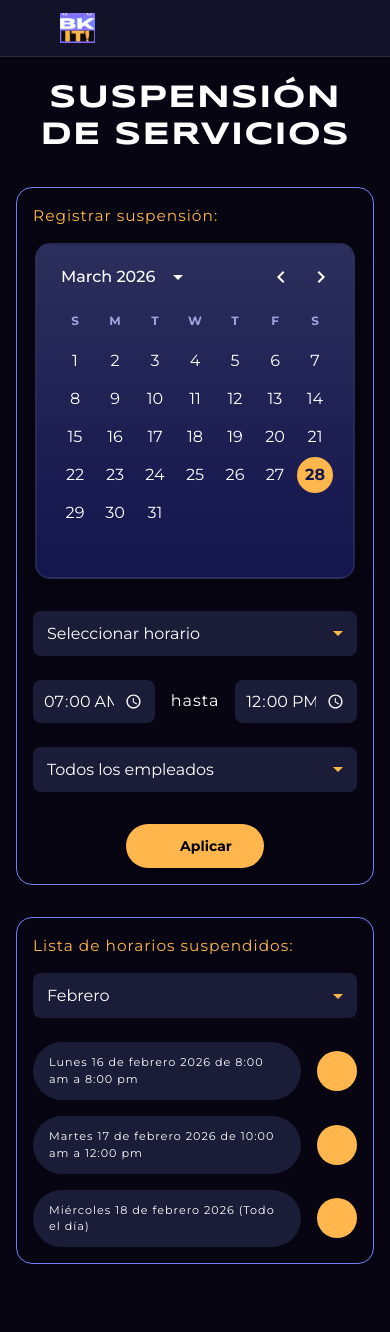
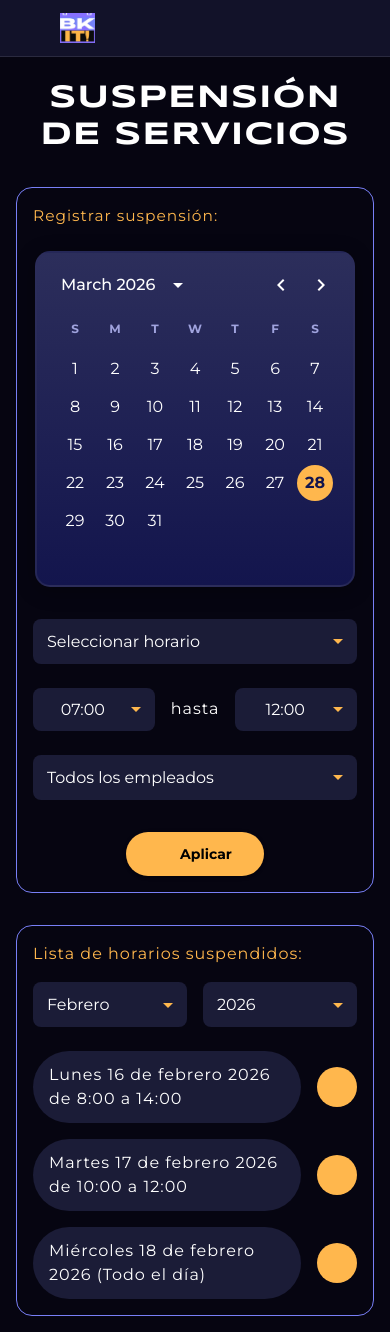
Before and after one commit to Jesi0523/book-it, a React (Vite) app in the folder frontend/: page /admin/suspensions in a window 390 px wide. Before the commit the page ends 1280 px from the top, so only its background shows below. Built offline with nearby package versions, Linux system fonts and the light colour scheme; some icons are missing.

Commit message:
refactor: cambie formato 24 hr

```diff
--- a/frontend/src/components/appointment/AppointmentModal.jsx
+++ b/frontend/src/components/appointment/AppointmentModal.jsx
@@ -62,7 +62,7 @@ const AppointmentModal = ({ open, onClose, appointment }) => {
       {/* Fecha y estado de la cita */}
       <Box sx={{ display: 'flex', flexDirection: { xs: 'column', sm: 'row' }, justifyContent: 'space-between', alignItems: { xs: 'center', sm: 'center' }, gap: 2, mb: 3 }}>
         <Box sx={{ borderBottom: `1px solid ${colorNaranja}`, pb: 0.5, width: 'fit-content' }}>
-          <Text children={appointment.dateStr || 'Febrero 11, 2026 9:00am a 10:00am.'} color={colorNaranja} size='16px' />
+          <Text children={appointment.dateStr || 'Febrero 11, 2026 9:00 a 10:00.'} color={colorNaranja} size='16px' />
         </Box>
 
         <Select
--- a/frontend/src/components/common/ScheduleSection.jsx
+++ b/frontend/src/components/common/ScheduleSection.jsx
@@ -54,6 +54,14 @@ const generarBloquesRango = (startMins, endMins) => {
   }
   return bloques;
 };
+
+const opcionesTiempo = Array.from({ length: 48 }, (_, i) => {
+  const h = Math.floor(i / 2)
+    .toString()
+    .padStart(2, '0');
+  const m = i % 2 === 0 ? '00' : '30';
+  return `${h}:${m}`;
+});
 
 const ScheduleSection = ({ scheduleMap, setScheduleMap }) => {
   // Responsive
@@ -130,9 +138,11 @@ const ScheduleSection = ({ scheduleMap, setScheduleMap }) => {
         sx={{
           display: 'flex',
           flexDirection: { xs: 'column', md: 'row' },
-          alignItems: { xs: 'stretch', md: 'center' },
-          gap: { xs: 2.5, md: 2 },
+          alignItems: 'center',
+          justifyContent: 'space-between',
+          gap: 3,
           mb: 4,
+          width: '100%',
         }}
       >
         {/* Titulo y dia */}
@@ -140,8 +150,10 @@ const ScheduleSection = ({ scheduleMap, setScheduleMap }) => {
           sx={{
             display: 'flex',
             alignItems: 'center',
-            justifyContent: 'space-between',
+            justifyContent: 'center',
+            flexWrap: 'wrap',
             gap: 2,
+            width: { xs: '100%', md: 'auto' },
           }}
         >
           {/* Titulo */}
@@ -157,10 +169,14 @@ const ScheduleSection = ({ scheduleMap, setScheduleMap }) => {
                 sx: {
                   backgroundColor: '#1b1c37',
                   color: 'white',
-                  '& .MuiMenuItem-root:hover': { backgroundColor: 'rgba(255, 183, 77, 0.2)' },
-                  '& .Mui-selected': { backgroundColor: 'rgba(255, 183, 77, 0.4) !important' }
-                }
-              }
+                  '& .MuiMenuItem-root:hover': {
+                    backgroundColor: 'rgba(255, 183, 77, 0.2)',
+                  },
+                  '& .Mui-selected': {
+                    backgroundColor: 'rgba(255, 183, 77, 0.4) !important',
+                  },
+                },
+              },
             }}
             sx={{
               minWidth: '130px',
@@ -179,75 +195,92 @@ const ScheduleSection = ({ scheduleMap, setScheduleMap }) => {
           </Select>
         </Box>
 
-        {/* Rango de horas */}
+        {/* Horas y Botones */}
         <Box
           sx={{
             display: 'flex',
+            flexWrap: 'wrap',
             alignItems: 'center',
-            justifyContent: { xs: 'space-between', md: 'flex-start' },
+            justifyContent: 'center',
             gap: 2,
+            width: { xs: '100%', md: 'auto' },
           }}
         >
+          {/* Rango de horas */}
+          <Box sx={{ display: 'flex', alignItems: 'center', gap: 2, flexWrap: 'wrap' }}>
             {/* Hora 1 */}
-          <TextField
-            type='time'
+            <Select
               value={startTime}
               onChange={(e) => setStartTime(e.target.value)}
               size='small'
-            inputProps={{ step: 1800 }}
               sx={{
-              flex: { xs: 1, md: 'none' },
+                width: '92px',
                 backgroundColor: '#1b1c37',
                 borderRadius: '8px',
-              '& input': {
                 color: 'white',
+                '& fieldset': { border: 'none' },
+                '& .MuiSelect-select': {
                   padding: '8px 14px',
                   textAlign: 'center',
                 },
-              '& fieldset': { border: 'none' },
-              '& input::-webkit-calendar-picker-indicator': {
-                filter: 'invert(1)',
+                '& .MuiSvgIcon-root': { color: '#ffb74d' },
+              }}
+              MenuProps={{
+                PaperProps: {
+                  sx: {
+                    backgroundColor: '#1b1c37',
+                    color: 'white',
+                    maxHeight: 300,
+                  },
                 },
               }}
-          />
+            >
+              {opcionesTiempo.map((t) => (
+                <MenuItem key={t} value={t}>
+                  {t}
+                </MenuItem>
+              ))}
+            </Select>
 
             <Text children='hasta' color='white' size='16px' />
 
             {/* Hora 2 */}
-          <TextField
-            type='time'
+            <Select
               value={endTime}
               onChange={(e) => setEndTime(e.target.value)}
               size='small'
-            inputProps={{ step: 1800 }}
               sx={{
-              flex: { xs: 1, md: 'none' },
+                width: '92px',
                 backgroundColor: '#1b1c37',
                 borderRadius: '8px',
-              '& input': {
                 color: 'white',
+                '& fieldset': { border: 'none' },
+                '& .MuiSelect-select': {
                   padding: '8px 14px',
                   textAlign: 'center',
                 },
-              '& fieldset': { border: 'none' },
-              '& input::-webkit-calendar-picker-indicator': {
-                filter: 'invert(1)',
+                '& .MuiSvgIcon-root': { color: '#ffb74d' },
+              }}
+              MenuProps={{
+                PaperProps: {
+                  sx: {
+                    backgroundColor: '#1b1c37',
+                    color: 'white',
+                    maxHeight: 300,
+                  },
                 },
               }}
-          />
+            >
+              {opcionesTiempo.map((t) => (
+                <MenuItem key={t} value={t}>
+                  {t}
+                </MenuItem>
+              ))}
+            </Select>
           </Box>
 
           {/* Boton aplicar y eliminar */}
-        <Box
-          sx={{
-            display: 'flex',
-            alignItems: 'center',
-            justifyContent: { xs: 'space-evenly', md: 'flex-start' },
-            width: { xs: '100%', md: 'auto' },
-            gap: 2,
-            ml: { xs: 0, md: 'auto' },
-          }}
-        >
+          <Box sx={{ display: 'flex', alignItems: 'center', gap: 2 }}>
             {/* Aplicar */}
             <MainButton
               size={{ xs: '14px', md: '14px' }}
@@ -279,6 +312,7 @@ const ScheduleSection = ({ scheduleMap, setScheduleMap }) => {
                 <DeleteOutlineIcon fontSize='small' />
               </IconButton>
             </Tooltip>
+          </Box>
         </Box>
       </Box>
 
--- a/frontend/src/components/suspensions/SuspensionForm.jsx
+++ b/frontend/src/components/suspensions/SuspensionForm.jsx
@@ -1,9 +1,7 @@
 import React from 'react';
 import Box from '@mui/material/Box';
-import Grid from '@mui/material/Grid';
 import Select from '@mui/material/Select';
 import MenuItem from '@mui/material/MenuItem';
-import TextField from '@mui/material/TextField';
 
 // Componentes propios
 import Text from '@/components/common/Text';
@@ -13,39 +11,76 @@ import Calendar from '@/components/common/Calendar';
 // Iconos
 import CheckIcon from '@mui/icons-material/Check';
 
+// <---------- Funcion ---------->
+const opcionesTiempo = Array.from({ length: 48 }, (_, i) => {
+  const h = Math.floor(i / 2)
+    .toString()
+    .padStart(2, '0');
+  const m = i % 2 === 0 ? '00' : '30';
+  return `${h}:${m}`;
+});
+
 const SuspensionForm = ({
-  fechaSeleccionada, setFechaSeleccionada,
-  tipoSuspension, setTipoSuspension,
-  horaInicio, setHoraInicio,
-  horaFin, setHoraFin,
-  empleadoSeleccionado, setEmpleadoSeleccionado,
-  dummyEmpleados, handleAplicar,
-  selectMenuProps, selectEstilos
+  fechaSeleccionada,
+  setFechaSeleccionada,
+  tipoSuspension,
+  setTipoSuspension,
+  horaInicio,
+  setHoraInicio,
+  horaFin,
+  setHoraFin,
+  empleadoSeleccionado,
+  setEmpleadoSeleccionado,
+  dummyEmpleados,
+  handleAplicar,
+  selectMenuProps,
+  selectEstilos,
 }) => {
   return (
-    <Box sx={{ border: '1px solid #787ff6', borderRadius: '16px', p: { xs: 2, md: 4 } }}>
-      <Text children="Registrar suspensión:" color="#ffb74d" size="22" sx={{ mb: 2, display: 'block' }} />
+    <Box
+      sx={{
+        border: '1px solid #787ff6',
+        borderRadius: '16px',
+        p: { xs: 2, md: 4 },
+      }}
+    >
+      <Text
+        children='Registrar suspensión:'
+        color='#ffb74d'
+        size='22'
+        sx={{ mb: { xs: 3, md: 4 }, display: 'block' }}
+      />
 
-      <Grid container spacing={4} alignItems="center">
+      {/* Contenedor calendario y formulario */}
+      <Box
+        sx={{
+          display: 'flex',
+          flexDirection: { xs: 'column', md: 'row' },
+          alignItems: 'center',
+          justifyContent: 'space-around',
+          gap: { xs: 4, md: 6 },
+          width: '100%',
+        }}
+      >
+        {/* Seccion calendario */}
+        <Box sx={{ flexShrink: 0, display: 'flex', justifyContent: 'center' }}>
+          <Calendar
+            value={fechaSeleccionada}
+            onChange={(newValue) => setFechaSeleccionada(newValue)}
+          />
+        </Box>
 
-        {/* Seccion izquierda */}
-        <Grid size={{ xs: 12, md: 6 }} sx={{ display: 'flex', justifyContent: { xs: 'center', md: 'flex-start' } }}>
-          <Box>
-            <Calendar value={fechaSeleccionada} onChange={(newValue) => setFechaSeleccionada(newValue)} />
-          </Box>
-        </Grid>
-
-        {/* Seccion derecha */}
-        <Grid size={{ xs: 12, md: 6 }}>
-          <Box sx={{
+        {/* Seccion formulario */}
+        <Box
+          sx={{
             display: 'flex',
             flexDirection: 'column',
+            justifyContent: 'center',
             gap: 3,
             width: '100%',
             maxWidth: '400px',
-            mx: { xs: 'auto', md: 0 },
-          }}>
-
+          }}
+        >
           {/* Tipo de suspension */}
           <Select
             value={tipoSuspension}
@@ -53,34 +88,73 @@ const SuspensionForm = ({
             MenuProps={selectMenuProps}
             sx={selectEstilos}
           >
-              <MenuItem value="horario">Seleccionar horario</MenuItem>
-              <MenuItem value="todo_dia">Todo el día</MenuItem>
+            <MenuItem value='horario'>Seleccionar horario</MenuItem>
+            <MenuItem value='todo_dia'>Todo el día</MenuItem>
           </Select>
 
-            {/* Rango de horas */}
+          {/* Rango de horas 24 horas */}
           {tipoSuspension === 'horario' && (
-              <Box sx={{ display: 'flex', alignItems: 'center', gap: 2 }}>
-                <TextField
-                  type="time" value={horaInicio} onChange={(e) => setHoraInicio(e.target.value)}
-                  size="small"
+            <Box
               sx={{
-                    flex: 1, backgroundColor: '#1b1c37', borderRadius: '8px',
-                    '& input': { color: 'white', padding: '10px', textAlign: 'center' },
+                display: 'flex',
+                alignItems: 'center',
+                gap: 2,
+                flexWrap: 'wrap',
+              }}
+            >
+              {/* Hora inicio */}
+              <Select
+                value={horaInicio}
+                onChange={(e) => setHoraInicio(e.target.value)}
+                size='small'
+                MenuProps={selectMenuProps}
+                sx={{
+                  flex: 1,
+                  backgroundColor: '#1b1c37',
+                  borderRadius: '8px',
+                  color: 'white',
                   '& fieldset': { border: 'none' },
-                    '& input::-webkit-calendar-picker-indicator': { filter: 'invert(1)' },
+                  '& .MuiSelect-select': {
+                    padding: '10px',
+                    textAlign: 'center',
+                  },
+                  '& .MuiSvgIcon-root': { color: '#ffb74d' },
                 }}
-                />
-                <Text children="hasta" color="white" size="14px" />
-                <TextField
-                  type="time" value={horaFin} onChange={(e) => setHoraFin(e.target.value)}
-                  size="small"
+              >
+                {opcionesTiempo.map((t) => (
+                  <MenuItem key={t} value={t}>
+                    {t}
+                  </MenuItem>
+                ))}
+              </Select>
+
+              <Text children='hasta' color='white' size='14px' />
+
+              {/* Hora fin */}
+              <Select
+                value={horaFin}
+                onChange={(e) => setHoraFin(e.target.value)}
+                size='small'
+                MenuProps={selectMenuProps}
                 sx={{
-                    flex: 1, backgroundColor: '#1b1c37', borderRadius: '8px',
-                    '& input': { color: 'white', padding: '10px', textAlign: 'center' },
+                  flex: 1,
+                  backgroundColor: '#1b1c37',
+                  borderRadius: '8px',
+                  color: 'white',
                   '& fieldset': { border: 'none' },
-                    '& input::-webkit-calendar-picker-indicator': { filter: 'invert(1)' },
+                  '& .MuiSelect-select': {
+                    padding: '10px',
+                    textAlign: 'center',
+                  },
+                  '& .MuiSvgIcon-root': { color: '#ffb74d' },
                 }}
-                />
+              >
+                {opcionesTiempo.map((t) => (
+                  <MenuItem key={t} value={t}>
+                    {t}
+                  </MenuItem>
+                ))}
+              </Select>
             </Box>
           )}
 
@@ -91,21 +165,31 @@ const SuspensionForm = ({
             MenuProps={selectMenuProps}
             sx={selectEstilos}
           >
-              {dummyEmpleados.map(emp => (
-                <MenuItem key={emp.id} value={emp.id}>{emp.nombre}</MenuItem>
+            {dummyEmpleados.map((emp) => (
+              <MenuItem key={emp.id} value={emp.id}>
+                {emp.nombre}
+              </MenuItem>
             ))}
           </Select>
 
           {/* Boton aplicar */}
           <Box sx={{ display: 'flex', justifyContent: 'center', mt: 1 }}>
-              <MainButton size="16px" onClick={handleAplicar} sx={{ backgroundColor: '#ffb74d', color: '#000', px: 4, display: 'flex', gap: 1 }}>
-                <CheckIcon fontSize="small" /> Aplicar
+            <MainButton
+              size='16px'
+              onClick={handleAplicar}
+              sx={{
+                backgroundColor: '#ffb74d',
+                color: '#000',
+                px: 4,
+                display: 'flex',
+                gap: 1,
+              }}
+            >
+              <CheckIcon fontSize='small' /> Aplicar
             </MainButton>
           </Box>
-
         </Box>
-        </Grid>
-      </Grid>
+      </Box>
     </Box>
   );
 };
--- a/frontend/src/components/suspensions/SuspensionList.jsx
+++ b/frontend/src/components/suspensions/SuspensionList.jsx
@@ -12,43 +12,72 @@ import CloseIcon from '@mui/icons-material/Close';
 
 const SuspensionList = ({
   mesFiltro, setMesFiltro,
+  anioFiltro, setAnioFiltro,
   listaSuspensiones, handleEliminarSuspension,
   selectMenuProps, selectEstilos
 }) => {
   const meses = ['Enero', 'Febrero', 'Marzo', 'Abril', 'Mayo', 'Junio', 'Julio', 'Agosto', 'Septiembre', 'Octubre', 'Noviembre', 'Diciembre'];
 
+  const anios = [2024, 2025, 2026, 2027, 2028, 2029, 2030];
+
   return (
     <Box sx={{ border: '1px solid #787ff6', borderRadius: '16px', p: { xs: 2, md: 4 } }}>
 
+      {/* Seccion superior */}
       <Box sx={{
         display: 'flex',
-        flexDirection: { xs: 'column', sm: 'row' },
+        flexDirection: { xs: 'column', md: 'row' },
         justifyContent: 'space-between',
-        alignItems: { xs: 'stretch', sm: 'center' },
+        alignItems: { xs: 'stretch', md: 'center' },
         gap: 2,
         mb: 3
       }}>
-        <Text children="Lista de horarios suspendidos:" color="#ffb74d" size={22} />
+        <Text children="Lista de horarios suspendidos:" color="#ffb74d" size="22px" />
 
+        {/* Opciones mes y año */}
+        <Box sx={{
+          display: 'flex',
+          gap: 2,
+          width: { xs: '100%', md: 'auto' }
+        }}>
+          {/* Mes */}
           <Select
             value={mesFiltro}
             onChange={(e) => setMesFiltro(e.target.value)}
             MenuProps={selectMenuProps}
             sx={{
               ...selectEstilos,
-            minWidth: '150px',
-            width: { xs: '100%', sm: 'auto' }
+              flex: 1,
+              minWidth: { md: '140px' }
             }}
           >
             {meses.map(mes => (
               <MenuItem key={mes} value={mes}>{mes}</MenuItem>
             ))}
           </Select>
+
+          {/* Año */}
+          <Select
+            value={anioFiltro}
+            onChange={(e) => setAnioFiltro(e.target.value)}
+            MenuProps={selectMenuProps}
+            sx={{
+              ...selectEstilos,
+              flex: 1,
+              minWidth: { md: '100px' }
+            }}
+          >
+            {anios.map(anio => (
+              <MenuItem key={anio} value={anio}>{anio}</MenuItem>
+            ))}
+          </Select>
+        </Box>
       </Box>
 
+      {/* Lista de suspensiones */}
       <Box sx={{ display: 'flex', flexDirection: 'column', gap: 2 }}>
         {listaSuspensiones.length === 0 ? (
-          <Text children="No hay suspensiones registradas en este mes." color="rgba(255,255,255,0.5)" align="center" />
+          <Text children="No hay suspensiones registradas en este periodo." color="rgba(255,255,255,0.5)" align="center" />
         ) : (
           listaSuspensiones.map((susp) => (
             <Box key={susp.id} sx={{ display: 'flex', alignItems: 'center', gap: 2 }}>
@@ -56,7 +85,7 @@ const SuspensionList = ({
                 flexGrow: 1, backgroundColor: '#1b1c37', borderRadius: '50px',
                 px: { xs: 2, md: 3 }, py: 1.5, display: 'flex', alignItems: 'center'
               }}>
-                <Text children={susp.texto} color="white" size={16} />
+                <Text children={susp.texto} color="white" size="16px" />
               </Box>
               <IconButton
                 onClick={() => handleEliminarSuspension(susp.id)}
--- a/frontend/src/layouts/AdminLayout.jsx
+++ b/frontend/src/layouts/AdminLayout.jsx
@@ -137,7 +137,7 @@ const AdminLayout = ({ children }) => {
         sx={{
           flexGrow: 1,
           py: {xs:0, md:5},
-          px: {xs:0, md:15},
+          px: {xs:0, md:5},
           width: { xs: '100%', md: `calc(100% - ${drawerWidthCollapsed}px)` },
           mt: { xs: '64px', md: 0 },
         }}
--- a/frontend/src/pages/admin/Suspensions.jsx
+++ b/frontend/src/pages/admin/Suspensions.jsx
@@ -18,8 +18,8 @@ const dummyEmpleados = [
 ];
 
 const dummySuspensiones = [
-  { id: 1, texto: 'Lunes 16 de febrero 2026 de 8:00 am a 8:00 pm' },
-  { id: 2, texto: 'Martes 17 de febrero 2026 de 10:00 am a 12:00 pm' },
+  { id: 1, texto: 'Lunes 16 de febrero 2026 de 8:00 a 14:00' },
+  { id: 2, texto: 'Martes 17 de febrero 2026 de 10:00 a 12:00' },
   { id: 3, texto: 'Miércoles 18 de febrero 2026 (Todo el día)' },
 ];
 
@@ -31,6 +31,7 @@ const Suspensions = () => {
   const [horaFin, setHoraFin] = useState('12:00');
   const [empleadoSeleccionado, setEmpleadoSeleccionado] = useState('todos');
   const [mesFiltro, setMesFiltro] = useState('Febrero');
+  const [anioFiltro, setAnioFiltro] = useState(2026);
   const [listaSuspensiones, setListaSuspensiones] = useState(dummySuspensiones);
 
   // <------------- FUNCIONES ------------->
@@ -40,54 +41,87 @@ const Suspensions = () => {
       tipo: tipoSuspension,
       inicio: tipoSuspension === 'horario' ? horaInicio : null,
       fin: tipoSuspension === 'horario' ? horaFin : null,
-      empleado: empleadoSeleccionado
+      empleado: empleadoSeleccionado,
     });
   };
 
   const handleEliminarSuspension = (id) => {
-    setListaSuspensiones(prev => prev.filter(susp => susp.id !== id));
+    setListaSuspensiones((prev) => prev.filter((susp) => susp.id !== id));
   };
 
   // Estilos globales de los selects
   const selectMenuProps = {
     PaperProps: {
       sx: {
-        backgroundColor: '#1b1c37', color: 'white',
-        '& .MuiMenuItem-root:hover': { backgroundColor: 'rgba(255, 183, 77, 0.2)' },
-        '& .Mui-selected': { backgroundColor: 'rgba(255, 183, 77, 0.4) !important' }
-      }
-    }
+        backgroundColor: '#1b1c37',
+        color: 'white',
+        '& .MuiMenuItem-root:hover': {
+          backgroundColor: 'rgba(255, 183, 77, 0.2)',
+        },
+        '& .Mui-selected': {
+          backgroundColor: 'rgba(255, 183, 77, 0.4) !important',
+        },
+      },
+    },
   };
 
   const selectEstilos = {
-    backgroundColor: '#1b1c37', color: 'white', borderRadius: '8px', height: '45px',
-    '& fieldset': { border: 'none' }, '& .MuiSvgIcon-root': { color: '#ffb74d' },
+    backgroundColor: '#1b1c37',
+    color: 'white',
+    borderRadius: '8px',
+    height: '45px',
+    '& fieldset': { border: 'none' },
+    '& .MuiSvgIcon-root': { color: '#ffb74d' },
   };
 
   return (
     <AdminLayout>
-      <Box sx={{ p: { xs: 2, md: 5 }, width: '100%', maxWidth: '900px', mx: 'auto', display: 'flex', flexDirection: 'column', gap: 4 }}>
-
-        <Title children='SUSPENSIÓN DE SERVICIOS' size={{ xs: '2rem', md: '2.6rem' }} color='white' align='center' />
+      <Box
+        sx={{
+          p: { xs: 2, md: 5 },
+          width: '100%',
+          maxWidth: '900px',
+          mx: 'auto',
+          display: 'flex',
+          flexDirection: 'column',
+          gap: 4,
+        }}
+      >
+        <Title
+          children='SUSPENSIÓN DE SERVICIOS'
+          size={{ xs: '2rem', md: '2.6rem' }}
+          color='white'
+          align='center'
+        />
 
         {/* Crear suspension */}
         <SuspensionForm
-          fechaSeleccionada={fechaSeleccionada} setFechaSeleccionada={setFechaSeleccionada}
-          tipoSuspension={tipoSuspension} setTipoSuspension={setTipoSuspension}
-          horaInicio={horaInicio} setHoraInicio={setHoraInicio}
-          horaFin={horaFin} setHoraFin={setHoraFin}
-          empleadoSeleccionado={empleadoSeleccionado} setEmpleadoSeleccionado={setEmpleadoSeleccionado}
-          dummyEmpleados={dummyEmpleados} handleAplicar={handleAplicar}
-          selectMenuProps={selectMenuProps} selectEstilos={selectEstilos}
+          fechaSeleccionada={fechaSeleccionada}
+          setFechaSeleccionada={setFechaSeleccionada}
+          tipoSuspension={tipoSuspension}
+          setTipoSuspension={setTipoSuspension}
+          horaInicio={horaInicio}
+          setHoraInicio={setHoraInicio}
+          horaFin={horaFin}
+          setHoraFin={setHoraFin}
+          empleadoSeleccionado={empleadoSeleccionado}
+          setEmpleadoSeleccionado={setEmpleadoSeleccionado}
+          dummyEmpleados={dummyEmpleados}
+          handleAplicar={handleAplicar}
+          selectMenuProps={selectMenuProps}
+          selectEstilos={selectEstilos}
         />
 
         {/* Lista */}
         <SuspensionList
-          mesFiltro={mesFiltro} setMesFiltro={setMesFiltro}
-          listaSuspensiones={listaSuspensiones} handleEliminarSuspension={handleEliminarSuspension}
-          selectMenuProps={selectMenuProps} selectEstilos={selectEstilos}
+          mesFiltro={mesFiltro}
+          setMesFiltro={setMesFiltro}
+          anioFiltro={anioFiltro}
+          listaSuspensiones={listaSuspensiones}
+          handleEliminarSuspension={handleEliminarSuspension}
+          selectMenuProps={selectMenuProps}
+          selectEstilos={selectEstilos}
         />
-
       </Box>
     </AdminLayout>
   );
--- a/frontend/src/pages/client/MainPage.jsx
+++ b/frontend/src/pages/client/MainPage.jsx
@@ -105,12 +105,6 @@ function MainPage() {
             align='center'
             color='primary.main'
             size='20'
-          />
-          <Text
-            children='Descripción breve'
-            align='center'
-            color='text.primary'
-            size='18'
           />
         </Box>
 
--- a/frontend/src/pages/client/MySchedule.jsx
+++ b/frontend/src/pages/client/MySchedule.jsx
@@ -67,7 +67,7 @@ const clientDummy = [
 const appointmentsInfo = [
   {
     service: 'Servicio 1',
-    date: 'Febrero 11, 2026 9:00am a 10:00am.',
+    date: 'Febrero 11, 2026 9:00 a 10:00.',
     price: '$4000',
     status: statusAppointment[2],
     employ: employsDummy[1],
@@ -75,7 +75,7 @@ const appointmentsInfo = [
   },
   {
     service: 'Servicio 2',
-    date: 'Marzo 1, 2026 13:00am a 14:00am.',
+    date: 'Marzo 1, 2026 13:00 a 14:00.',
     price: '$500',
     status: statusAppointment[1],
     employ: employsDummy[2],
```
Also changed, not shown: frontend/src/components/appointment/CalendarBoard.jsx (+24 -14 lines), frontend/src/pages/admin/AdminBookAppointment.jsx (+6 -6 lines), frontend/src/pages/admin/Employees.jsx (+4 -4 lines), frontend/src/pages/client/BookAppointment.jsx (+6 -6 lines). Lines whose indentation alone changed are shown as unchanged.
